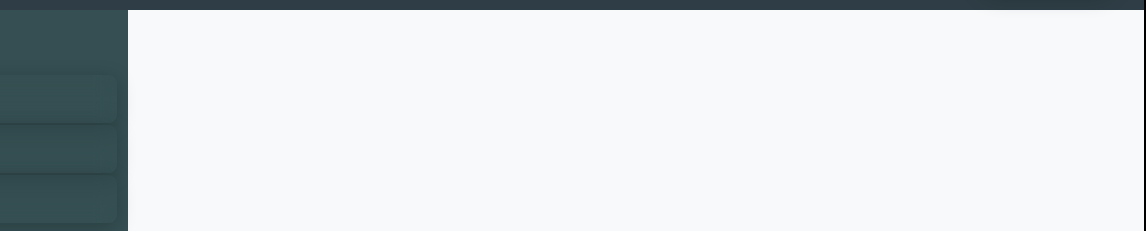
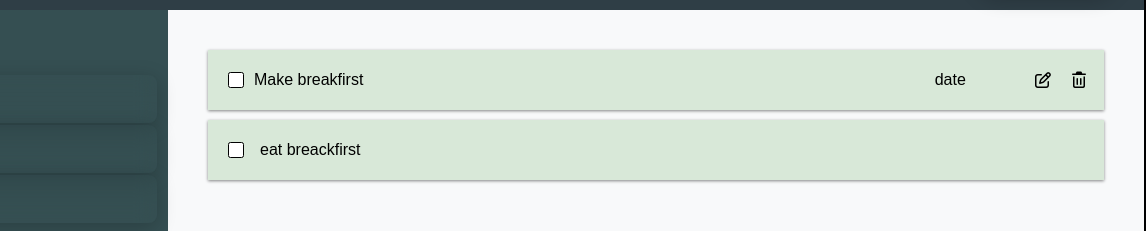
Before and after one commit to minidu1/ToDo-List, a website built with webpack: page src/template.html in a window 1280 px wide. Shown: the part 72-303 px from the top of the page, 134-1280 px from the left. Built offline with nearby package versions, Linux system fonts and the light colour scheme.

Commit message:
Crete template for todo item cards

```diff
--- a/src/project.js
+++ b/src/project.js
@@ -26,24 +26,29 @@ export function addToProjectList(todo){
 }
 
 function getAllProjects(){
+    const projects  = []
     for (let project in projectList){
         // const projects  = []
-        // projects.push(project)
+        projects.push(project)
 
         console.log("projects are ", projectList[project])
         // return projectList[project]
     }
+    // console.log("projects are ", projects)
+    return projects
 }
 
 function getAllTodos(){
-
+    const projects = getAllProjects()
+    console.log(projects)
 }
 // function getProject(projectName){
 //     return(projectList[projectName])
 // }
 
 export function test(){
-    console.log("final project list  ",projectList)
-    getAllProjects()
+    // console.log("final project list  ",projectList)
+    // getAllProjects()
+    getAllTodos()
 
 }
--- a/src/styles.css
+++ b/src/styles.css
@@ -41,6 +41,7 @@ select {
   --header-color: #2f3e46;
   --accent-color: #204628;
   /* --accent-color: #84a98c; */
+  --form-control-color: rebeccapurple;
 }
 
 body {
@@ -105,7 +106,7 @@ button:active {
 
 .layout {
   display: grid;
-  grid-template-columns: 260px 1fr;
+  grid-template-columns: 300px 1fr;
   overflow: auto;
 }
 
@@ -186,15 +187,11 @@ button:active {
 }
 
 .content {
-  /* border: var(--test-boarder); */
+  background-color: var(--background-color);
 }
 
 footer {
   background-color: var(--header-color);
-}
-
-form.add-todo-form{
-
 }
 
 /* Modal / popup styles for Add ToDo */
@@ -271,3 +268,78 @@ form.add-todo-form{
   color: white;
   border: 1px solid rgba(0,0,0,0.06);
 }
+
+/*body */
+.main-list{
+  display: flex;
+  flex-direction: column;
+  gap: 10px;
+
+  margin: 40px;
+}
+.todo{
+  height: 60px;
+  /* margin-left: 20px; */
+  padding-left: 20px;
+  display: flex;
+  align-items: center;
+  gap: 1em;
+
+
+  background-color: #d8e8d8;
+  box-shadow: 0 1px 3px rgba(0,0,0,0.48);
+}
+input[type="checkbox"] {
+  /* Add if not using autoprefixer */
+  -webkit-appearance: none;
+  appearance: none;
+  /* For iOS < 15 to remove gradient background */
+  background-color: #fff;
+  /* Not removed via appearance */
+  margin: 0;
+
+  font: inherit;
+  color: currentColor;
+  width: 1em;
+  height: 1em;
+  border: 0.01em solid currentColor;
+  border-radius: 0.15em;
+  /* transform: translateY(-0.075em); */
+
+  display: grid;
+  place-content: center;
+}
+input[type="checkbox"]::before {
+  content: "";
+  width: 0.65em;
+  height: 0.65em;
+  transform: scale(0);
+  transition: 120ms transform ease-in-out;
+  box-shadow: inset 1em 1em var(--accent-color);
+
+   transform-origin: bottom left;
+  clip-path: polygon(14% 44%, 0 65%, 50% 100%, 100% 16%, 80% 0%, 43% 62%);
+}
+input[type="checkbox"]:checked::before {
+  transform: scale(1);
+}
+.todo .check-area{
+  display: flex;
+  align-items: center;
+  gap: 10px;
+  margin-right: auto;
+}
+.todo .date{
+  margin-right: 4vw;
+}
+.todo .delete{
+  margin-right: 15px;
+}
+/* .dlt-btn {
+  background: none;
+  color: black;
+  border: none;
+  padding: 0.7em;
+  cursor: pointer;
+} */
+/* button hadanna thiyenawa */
--- a/src/template.html
+++ b/src/template.html
@@ -39,6 +39,16 @@
         <main class="content">
             <section class="main-list">
                 <!-- Main app content (todo list) goes here -->
+                 <div class="todo">
+                    <label class="check-area">
+                        <input type="checkbox" id="hi">
+                        <span class="title">Make breakfirst</span>
+                    </label>
+                    <span class="date">date</span>
+                    <i class="fa-regular fa-pen-to-square edit"></i>
+                    <i class="fa-regular fa-trash-can delete"></i>
+                </div>
+                <div class="todo"><input type="checkbox"> eat breackfirst</div>
             </section>
 
             <!-- Modal popup for creating a new ToDo. Toggle visibility with JS by adding/removing the 'hidden' class. -->
```
